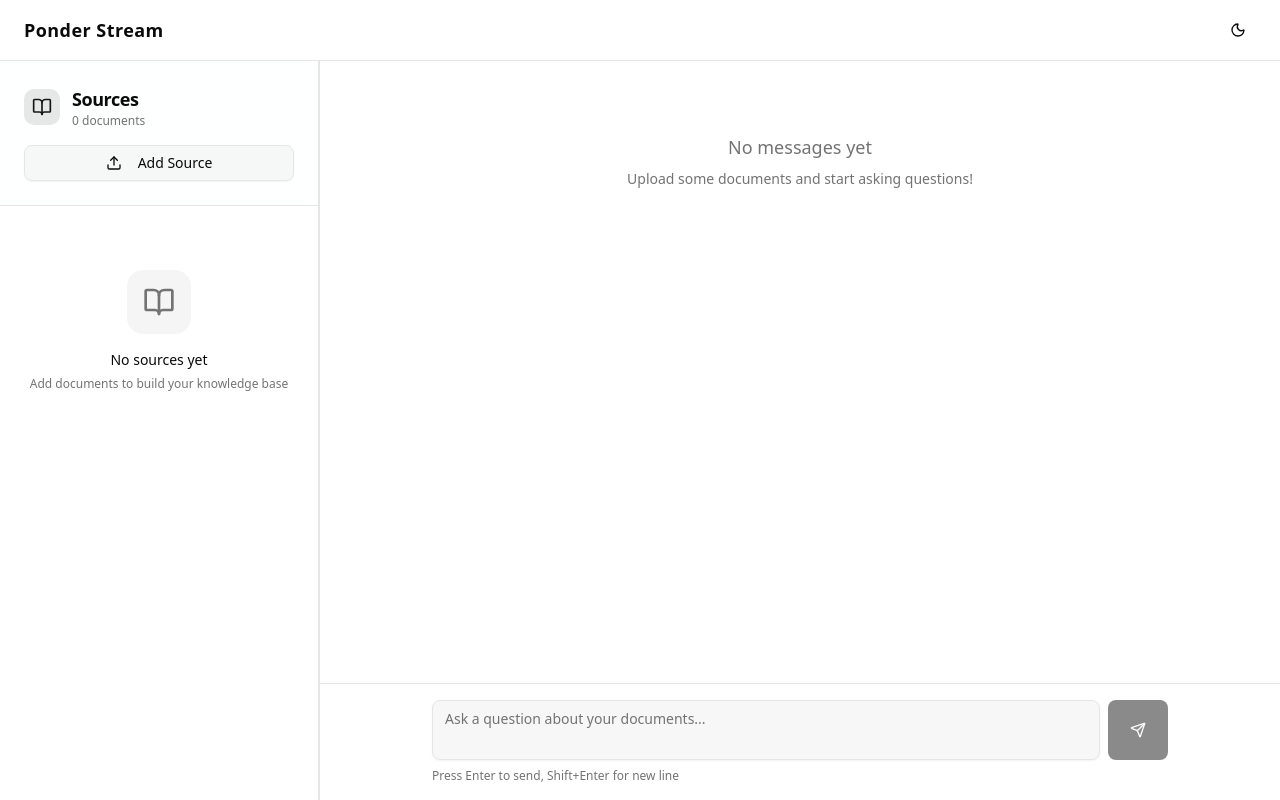
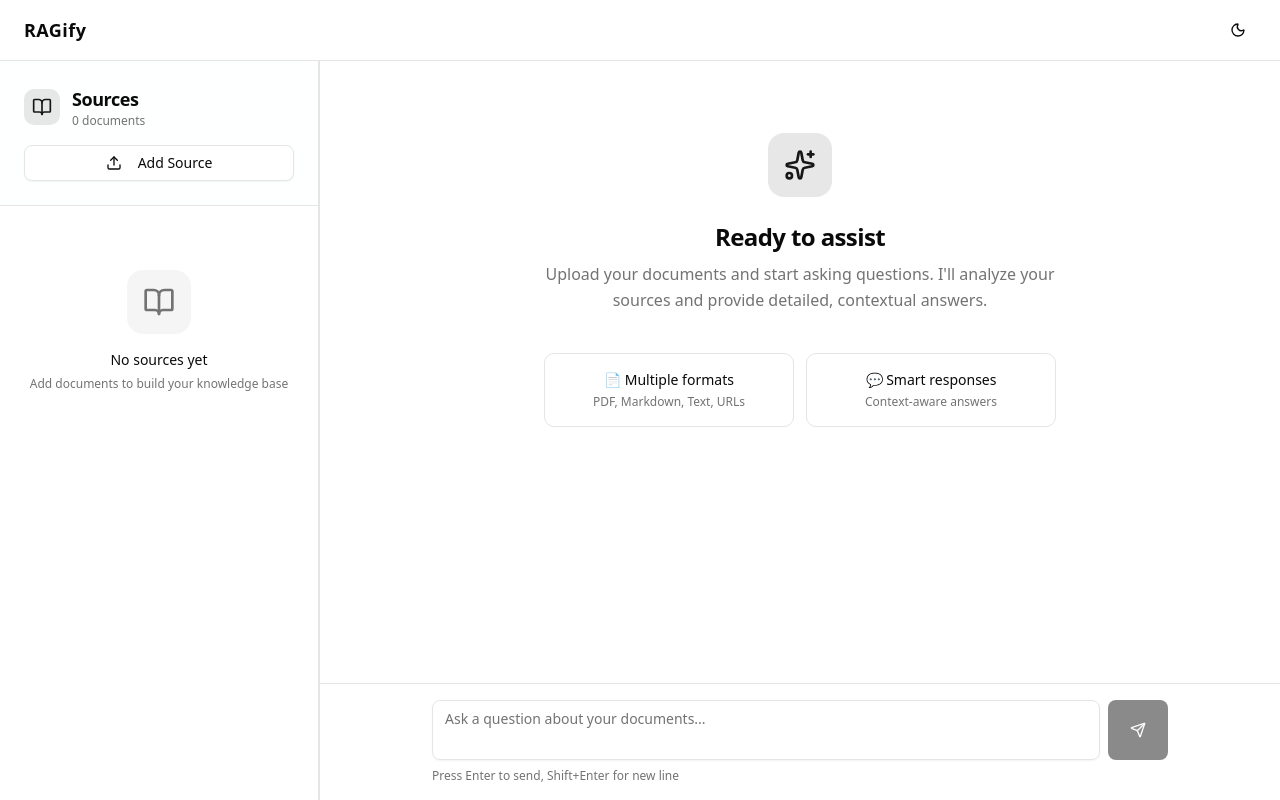
Before and after one commit to Pkra99/rag_ai, a Next.js app: page / in a window 1280 px wide. Built offline with nearby package versions, Linux system fonts and the light colour scheme.

Commit message:
fix day/light theme, add homepage description.

```diff
--- a/src/app/globals.css
+++ b/src/app/globals.css
@@ -1,32 +1,101 @@
 @import "tailwindcss";
 @import "tw-animate-css";
 
+/* Ensure Tailwind dark variant works correctly */
 @custom-variant dark (&:is(.dark *));
+@tailwind base;
+@tailwind components;
+@tailwind utilities;
 
-.dark {
+/* Force both color schemes to be respected */
+html {
+  color-scheme: light dark;
+}
+
+/* 🌞 Light theme (default) */
+:root {
+  --radius: 0.625rem;
+
+  --background: oklch(1 0 0);
+  --foreground: oklch(0.145 0 0);
+
+  --card: oklch(1 0 0);
+  --card-foreground: oklch(0.145 0 0);
+
+  --popover: oklch(1 0 0);
+  --popover-foreground: oklch(0.145 0 0);
+
+  --primary: oklch(0.205 0 0);
+  --primary-foreground: oklch(0.985 0 0);
+
+  --secondary: oklch(0.97 0 0);
+  --secondary-foreground: oklch(0.205 0 0);
+
+  --muted: oklch(0.97 0 0);
+  --muted-foreground: oklch(0.556 0 0);
+
+  --accent: oklch(0.97 0 0);
+  --accent-foreground: oklch(0.205 0 0);
+
+  --destructive: oklch(0.577 0.245 27.325);
+
+  --border: oklch(0.922 0 0);
+  --input: oklch(0.922 0 0);
+  --ring: oklch(0.708 0 0);
+
+  --chart-1: oklch(0.646 0.222 41.116);
+  --chart-2: oklch(0.6 0.118 184.704);
+  --chart-3: oklch(0.398 0.07 227.392);
+  --chart-4: oklch(0.828 0.189 84.429);
+  --chart-5: oklch(0.769 0.188 70.08);
+
+  --sidebar: oklch(0.985 0 0);
+  --sidebar-foreground: oklch(0.145 0 0);
+  --sidebar-primary: oklch(0.205 0 0);
+  --sidebar-primary-foreground: oklch(0.985 0 0);
+  --sidebar-accent: oklch(0.97 0 0);
+  --sidebar-accent-foreground: oklch(0.205 0 0);
+  --sidebar-border: oklch(0.922 0 0);
+  --sidebar-ring: oklch(0.708 0 0);
+}
+
+/* 🌚 Dark theme (works now) */
+html.dark, .dark {
+  color-scheme: dark;
+
   --background: oklch(0.145 0 0);
   --foreground: oklch(0.985 0 0);
+
   --card: oklch(0.205 0 0);
   --card-foreground: oklch(0.985 0 0);
+
   --popover: oklch(0.205 0 0);
   --popover-foreground: oklch(0.985 0 0);
+
   --primary: oklch(0.922 0 0);
   --primary-foreground: oklch(0.205 0 0);
+
   --secondary: oklch(0.269 0 0);
   --secondary-foreground: oklch(0.985 0 0);
+
   --muted: oklch(0.269 0 0);
   --muted-foreground: oklch(0.708 0 0);
+
   --accent: oklch(0.269 0 0);
   --accent-foreground: oklch(0.985 0 0);
+
   --destructive: oklch(0.704 0.191 22.216);
+
   --border: oklch(1 0 0 / 10%);
   --input: oklch(1 0 0 / 15%);
   --ring: oklch(0.556 0 0);
+
   --chart-1: oklch(0.488 0.243 264.376);
   --chart-2: oklch(0.696 0.17 162.48);
   --chart-3: oklch(0.769 0.188 70.08);
   --chart-4: oklch(0.627 0.265 303.9);
   --chart-5: oklch(0.645 0.246 16.439);
+
   --sidebar: oklch(0.205 0 0);
   --sidebar-foreground: oklch(0.985 0 0);
   --sidebar-primary: oklch(0.488 0.243 264.376);
@@ -37,6 +106,7 @@
   --sidebar-ring: oklch(0.556 0 0);
 }
 
+/* Ensure Tailwind uses the variables correctly */
 @theme inline {
   --color-background: var(--background);
   --color-foreground: var(--foreground);
@@ -77,46 +147,12 @@
   --radius-xl: calc(var(--radius) + 4px);
 }
 
-:root {
-  --radius: 0.625rem;
-  --background: oklch(1 0 0);
-  --foreground: oklch(0.145 0 0);
-  --card: oklch(1 0 0);
-  --card-foreground: oklch(0.145 0 0);
-  --popover: oklch(1 0 0);
-  --popover-foreground: oklch(0.145 0 0);
-  --primary: oklch(0.205 0 0);
-  --primary-foreground: oklch(0.985 0 0);
-  --secondary: oklch(0.97 0 0);
-  --secondary-foreground: oklch(0.205 0 0);
-  --muted: oklch(0.97 0 0);
-  --muted-foreground: oklch(0.556 0 0);
-  --accent: oklch(0.97 0 0);
-  --accent-foreground: oklch(0.205 0 0);
-  --destructive: oklch(0.577 0.245 27.325);
-  --border: oklch(0.922 0 0);
-  --input: oklch(0.922 0 0);
-  --ring: oklch(0.708 0 0);
-  --chart-1: oklch(0.646 0.222 41.116);
-  --chart-2: oklch(0.6 0.118 184.704);
-  --chart-3: oklch(0.398 0.07 227.392);
-  --chart-4: oklch(0.828 0.189 84.429);
-  --chart-5: oklch(0.769 0.188 70.08);
-  --sidebar: oklch(0.985 0 0);
-  --sidebar-foreground: oklch(0.145 0 0);
-  --sidebar-primary: oklch(0.205 0 0);
-  --sidebar-primary-foreground: oklch(0.985 0 0);
-  --sidebar-accent: oklch(0.97 0 0);
-  --sidebar-accent-foreground: oklch(0.205 0 0);
-  --sidebar-border: oklch(0.922 0 0);
-  --sidebar-ring: oklch(0.708 0 0);
-}
-
+/* Base layer setup */
 @layer base {
   * {
     @apply border-border outline-ring/50;
   }
   body {
-    @apply bg-background text-foreground;
+    @apply bg-background text-foreground transition-colors duration-300;
   }
 }
--- a/src/app/layout.tsx
+++ b/src/app/layout.tsx
@@ -14,7 +14,7 @@ const geistMono = Geist_Mono({
 });
 
 export const metadata: Metadata = {
-  title: "RAG_AI",
+  title: "RAGify",
   description: "RAG",
 };
 
@@ -28,7 +28,7 @@ export default function RootLayout({
       <body
         className={`${geistSans.variable} ${geistMono.variable} antialiased`}
       >
-        <ThemeProvider attribute="class" defaultTheme="dark" enableSystem={false}>
+        <ThemeProvider attribute="class" defaultTheme="system" enableSystem disableTransitionOnChange>
           {children}
         </ThemeProvider>
       </body>
--- a/src/app/page.tsx
+++ b/src/app/page.tsx
@@ -178,7 +178,7 @@ const Index = () => {
     <div className="h-screen flex flex-col bg-background">
       {/* 🧭 Persistent Header */}
       <header className="flex items-center justify-between px-6 py-3 border-b bg-background/80 backdrop-blur-md sticky top-0 z-50">
-        <h1 className="text-lg font-semibold tracking-wide">Ponder Stream</h1>
+        <h1 className="text-lg font-semibold tracking-wide">RAGify</h1>
         <ThemeToggle />
       </header>
 
--- a/src/components/ThemeToggle.tsx
+++ b/src/components/ThemeToggle.tsx
@@ -1,35 +1,30 @@
+"use client";
+
+import { useTheme } from "next-themes";
 import { Moon, Sun } from "lucide-react";
 import { Button } from "@/components/ui/button";
 import { useEffect, useState } from "react";
 
 export function ThemeToggle() {
-  const [theme, setTheme] = useState<"light" | "dark">("light");
+  const { theme, setTheme, systemTheme } = useTheme();
+  const [mounted, setMounted] = useState(false);
 
-  useEffect(() => {
-    const savedTheme = localStorage.getItem("theme") as "light" | "dark" | null;
-    const prefersDark = window.matchMedia("(prefers-color-scheme: dark)").matches;
-    const initialTheme = savedTheme || (prefersDark ? "dark" : "light");
+  // Prevent hydration mismatch
+  useEffect(() => setMounted(true), []);
 
-    setTheme(initialTheme);
-    document.documentElement.classList.toggle("dark", initialTheme === "dark");
-  }, []);
+  if (!mounted) return null;
 
-  const toggleTheme = () => {
-    const newTheme = theme === "light" ? "dark" : "light";
-    setTheme(newTheme);
-    localStorage.setItem("theme", newTheme);
-    document.documentElement.classList.toggle("dark", newTheme === "dark");
-  };
+  const currentTheme = theme === "system" ? systemTheme : theme;
 
   return (
     <Button
       variant="ghost"
       size="icon"
-      onClick={toggleTheme}
+      onClick={() => setTheme(currentTheme === "light" ? "dark" : "light")}
       className="rounded-full"
       aria-label="Toggle theme"
     >
-      {theme === "light" ? (
+      {currentTheme === "light" ? (
         <Moon className="w-5 h-5" />
       ) : (
         <Sun className="w-5 h-5" />
--- a/src/components/chat/ChatInterface.tsx
+++ b/src/components/chat/ChatInterface.tsx
@@ -1,9 +1,8 @@
 'use client'
 import { useState, useEffect, useRef } from "react";
-import { Send } from "lucide-react";
+import { Send, Sparkles} from "lucide-react";
 import { Button } from "@/components/ui/button";
 import { Textarea } from "@/components/ui/textarea";
-import { ScrollArea } from "@/components/ui/scroll-area";
 import ReactMarkdown from "react-markdown";
 
 interface Message {
@@ -51,10 +50,29 @@ export function ChatInterface({ messages, isStreaming, onSendMessage }: ChatInte
       <div className="flex-1 overflow-y-auto p-6">
         <div className="max-w-3xl mx-auto space-y-6">
           {messages.length === 0 ? (
-            <div className="text-center text-muted-foreground py-12">
-              <p className="text-lg font-medium mb-2">No messages yet</p>
-              <p className="text-sm">Upload some documents and start asking questions!</p>
+            <div className="h-full flex items-center justify-center text-center px-4 py-12">
+            <div className="max-w-lg space-y-6">
+              <div className="w-16 h-16 mx-auto bg-primary/10 rounded-2xl flex items-center justify-center">
+                <Sparkles className="w-8 h-8 text-primary" />
+              </div>
+              <div className="space-y-2">
+                <h2 className="text-2xl font-semibold tracking-tight">Ready to assist</h2>
+                <p className="text-muted-foreground leading-relaxed">
+                  Upload your documents and start asking questions. I'll analyze your sources and provide detailed, contextual answers.
+                </p>
+              </div>
+              <div className="grid grid-cols-1 sm:grid-cols-2 gap-3 pt-4">
+                <div className="p-4 border border-border rounded-lg bg-card">
+                  <p className="text-sm font-medium">📄 Multiple formats</p>
+                  <p className="text-xs text-muted-foreground mt-1">PDF, Markdown, Text, URLs</p>
+                </div>
+                <div className="p-4 border border-border rounded-lg bg-card">
+                  <p className="text-sm font-medium">💬 Smart responses</p>
+                  <p className="text-xs text-muted-foreground mt-1">Context-aware answers</p>
+                </div>
+              </div>
             </div>
+          </div>
           ) : (
             messages.map((message) => (
               <div
--- /dev/null
+++ b/tailwind.config.ts
@@ -0,0 +1,16 @@
+import type { Config } from "tailwindcss";
+
+const config: Config = {
+  darkMode: "class",
+  content: [
+    "./src/**/*.{js,ts,jsx,tsx,mdx}",
+    "./components/**/*.{js,ts,jsx,tsx,mdx}",
+    "./app/**/*.{js,ts,jsx,tsx,mdx}",
+  ],
+  theme: {
+    extend: {},
+  },
+  plugins: [],
+};
+
+export default config;
```
